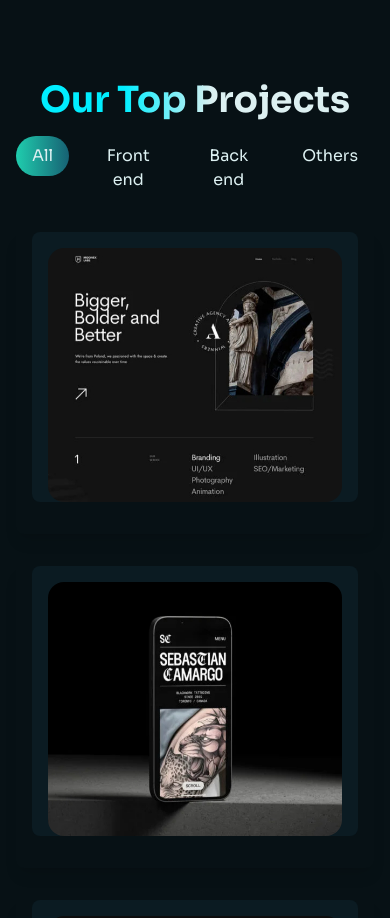
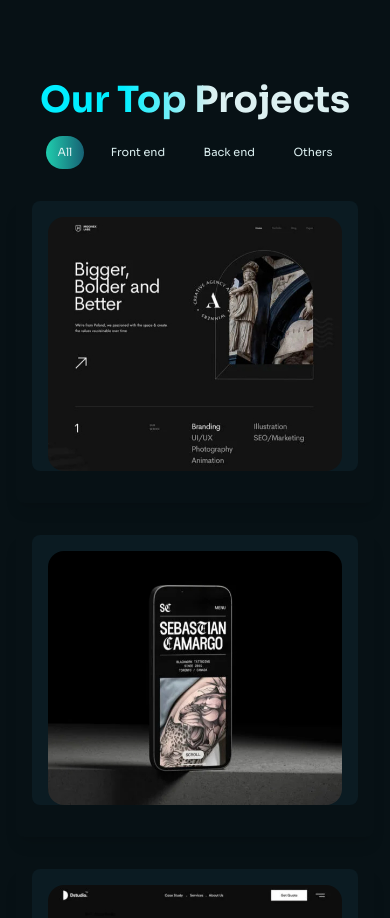
Before and after one commit to DEVELEVEN-io/develeven-io, a Next.js app: page / in a window 390 px wide. Shown: the part 1140-2058 px from the top of the page. Built offline with nearby package versions, Linux system fonts and the light colour scheme.

Commit message:
fix: made filter buttons mobile responsive

```diff
--- a/src/app/globals.css
+++ b/src/app/globals.css
@@ -76,11 +76,25 @@
       gap: 1rem;
     }
 
+    .filter-btns button {
+      font-size: 0.7rem !important;
+      padding-left: 0.7rem !important;
+      padding-right: 0.7rem !important;
+    }
+
   }
 
   @media (max-width: 424px) {
     .skills-wrap {
       gap: 1rem;
+    }
+  }
+
+  @media (max-width: 458px) {
+    .filter-btns button {
+      font-size: 0.7rem !important;
+      padding-left: 0.9rem;
+      padding-right: 0.9rem;
     }
   }
 
```
